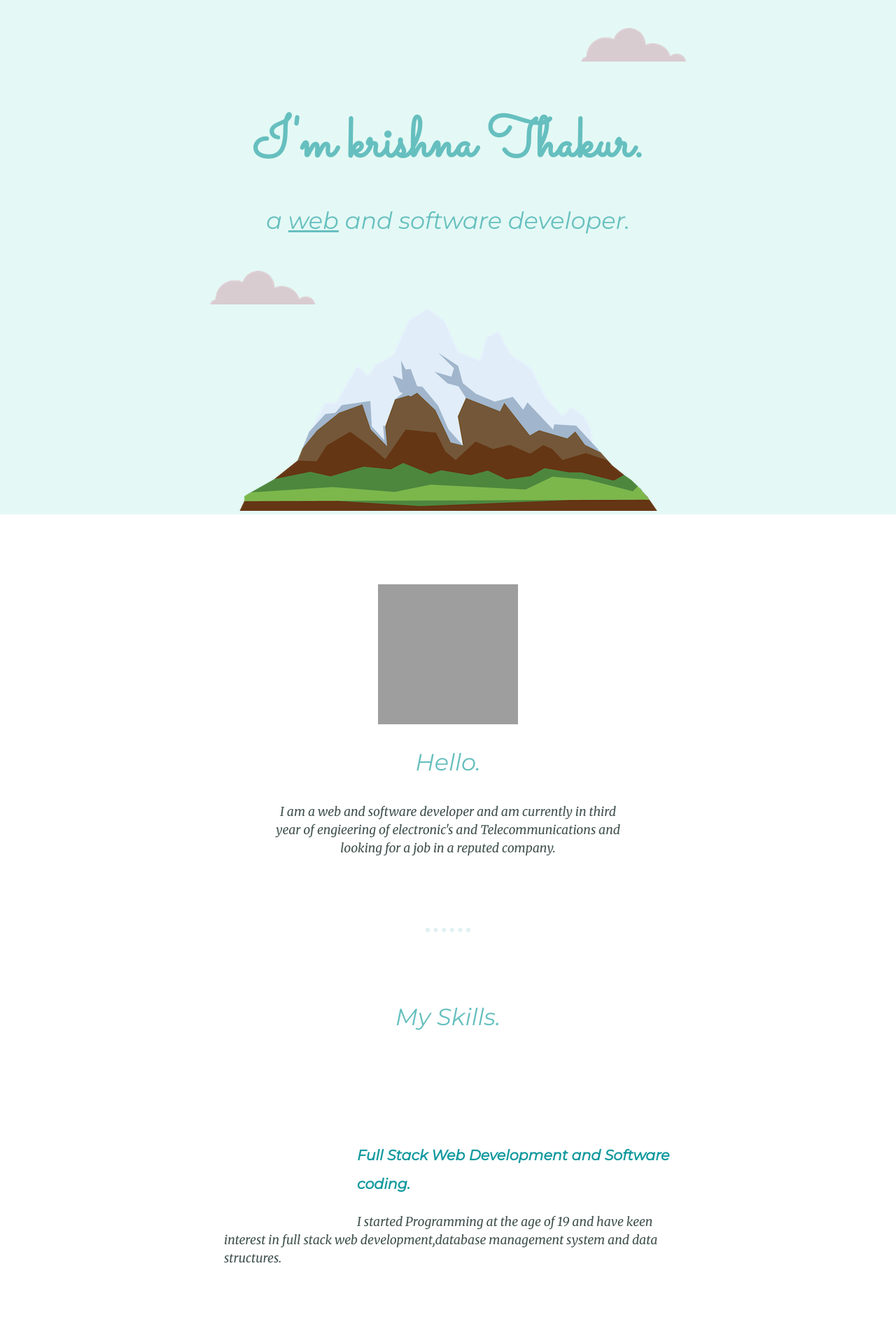
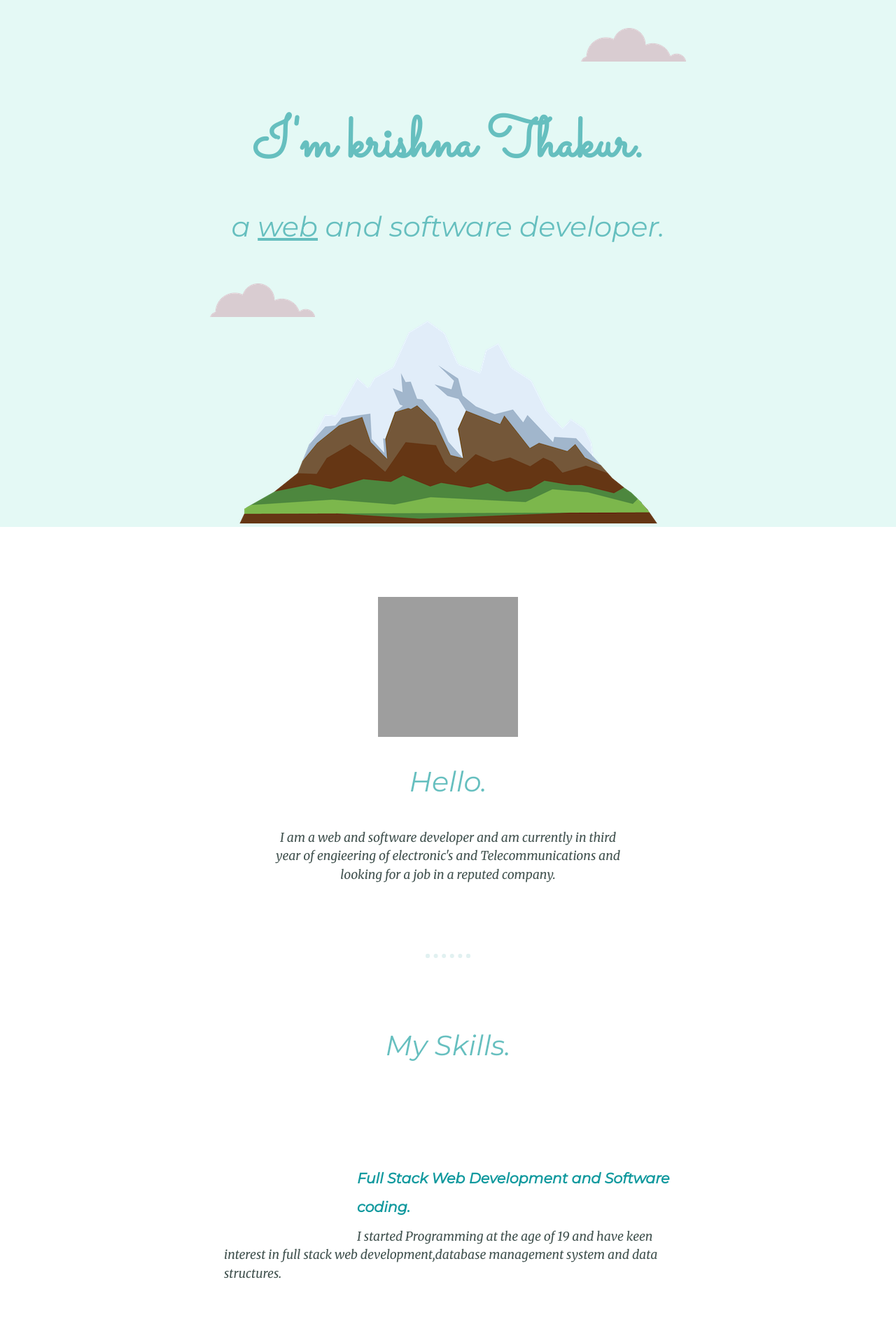
Before and after one commit to krishnat03/The-Complete-2022-Web-Development-Bootcamp-by-Dr.-Angela-Yu, a web app: file section-5-intermediateCss/CSS - My Site/index.html in a window 1280 px wide. Shown: the top 1912 px of the page at 70% size. Run offline with its HTML, style and script files only (its server is not run), Linux system fonts and the light colour scheme; grey boxes are pictures that could not be loaded.

Commit message:
updated style 2

```diff
--- a/section-5-intermediateCss/CSS - My Site/css/style.css
+++ b/section-5-intermediateCss/CSS - My Site/css/style.css
@@ -22,7 +22,7 @@ h1 {
 
 h2 {
     font-family: 'Montserrat', sans-serif;
-    font-size: 2.1rem;
+    font-size: 2.5rem;
     color: #66BFBF;
     font-weight: normal;
     padding-bottom: 10px;
@@ -35,6 +35,7 @@ h3 {
 
 p {
     line-height: 1.5;
+    margin-top: -12px;
 }
 
 a {
```
